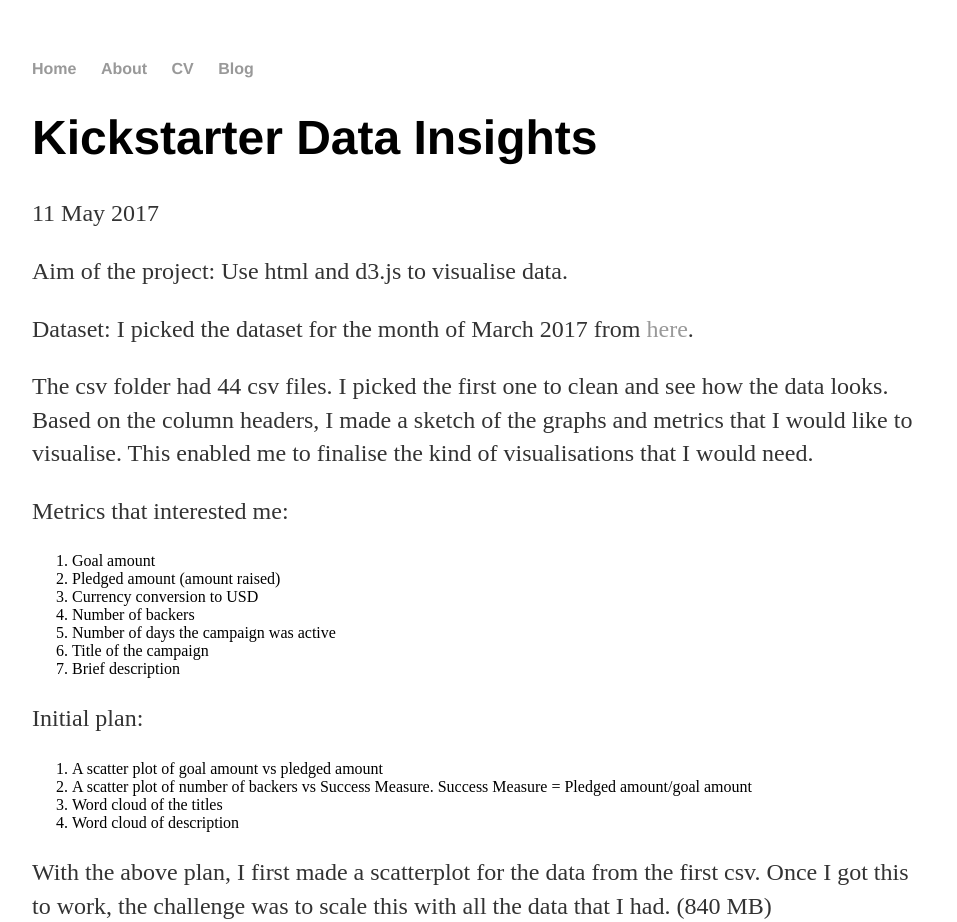
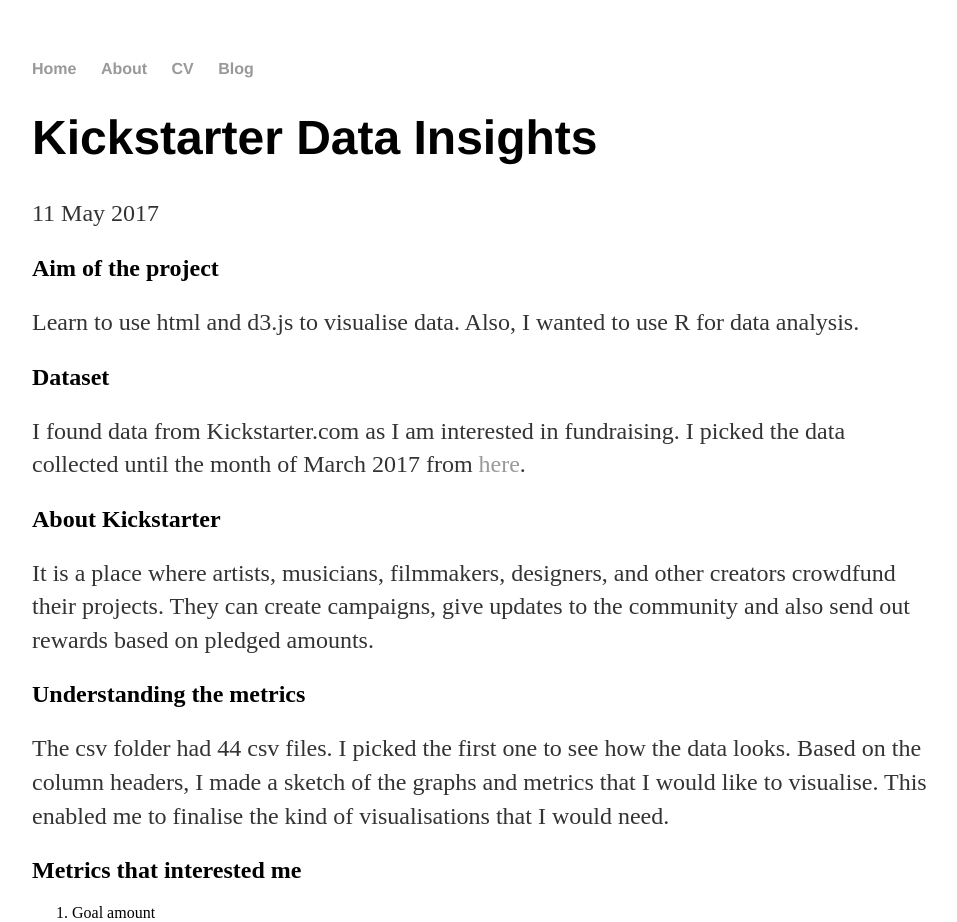
Before and after one commit to UpadhyayBindu/UpadhyayBindu.github.io, a Jekyll site: the page built from _posts/2017-05-11-kickstarter-data-insights.md, in a window 1280 px wide and 1400 px high. Shown: the top 922 px of the window, without its empty margins (160-1117 px from the left). Built offline with Jekyll 4.4.1, drawn with Linux system fonts in a browser that asks for light colours; our own code applies the rules of GitHub Pages for plain Markdown files; some of the changed text lies outside the part shown.

Commit message:
Updated with more analysis

```diff
--- a/_posts/2017-05-11-kickstarter-data-insights.md
+++ b/_posts/2017-05-11-kickstarter-data-insights.md
@@ -1,10 +1,16 @@
-Aim of the project: Use html and d3.js to visualise data.
+## Aim of the project
+Learn to use html and d3.js to visualise data. Also, I wanted to use R for data analysis.
 
-Dataset: I picked the dataset for the month of March 2017 from [here](https://webrobots.io/kickstarter-datasets/).
+## Dataset
+I found data from Kickstarter.com as I am interested in fundraising. I picked the data collected until the month of March 2017 from [here](https://webrobots.io/kickstarter-datasets/).
 
-The csv folder had 44 csv files. I picked the first one to clean and see how the data looks. Based on the column headers, I made a sketch of the graphs and metrics that I would like to visualise. This enabled me to finalise the kind of visualisations that I would need.
+## About Kickstarter
+It is a place where artists, musicians, filmmakers, designers, and other creators crowdfund their projects. They can create campaigns, give updates to the community and also send out rewards based on pledged amounts.
 
-Metrics that interested me:
+## Understanding the metrics
+The csv folder had 44 csv files. I picked the first one to see how the data looks. Based on the column headers, I made a sketch of the graphs and metrics that I would like to visualise. This enabled me to finalise the kind of visualisations that I would need.
+
+## Metrics that interested me
 1. Goal amount
 2. Pledged amount (amount raised)
 3. Currency conversion to USD
@@ -13,7 +19,7 @@
 6. Title of the campaign
 7. Brief description
 
-Initial plan:
+## Initial plan
 1. A scatter plot of goal amount vs pledged amount
 2. A scatter plot of number of backers vs Success Measure. Success Measure = Pledged amount/goal amount
 3. Word cloud of the titles
@@ -27,6 +33,37 @@
 
 Here is the graph:
 
-![alt text](https://github.com/UpadhyayBindu/Kickstarterdataanalysis/blob/master/successmeasure.png "Success Measure")
+![alt text](/images/successmeasure.png)
 
-Next is the scatterplot with pledged vs goal amount.
+Next is the scatterplot with pledged vs goal amount. This is how the graph looks:
+
+![alt text](/images/goalvspledged1.png)
+
+As you can see, there are lot of outliers. I cleaned the data and here are some more images.
+
+### Limiting goal and pledged to 10,000,000 USD
+
+If goal<10000000 & pledged<10000000, then we eliminate 67 campaigns.
+
+
+![alt text](/images/goalvspledged2.png)
+
+### Limiting goal and pledged to 1,000,000 USD
+
+
+### Graph of Pledged amount vs Average amount per backer
+![alt text](/images/pledgedvsavgbacker3.png)
+
+#### Limiting pledged amount to 1,000,000 USD and average per backer to 3000 USD:
+
+![alt text](/images/pledgedvsavgbacker2.png)
+
+
+## Some totals
+* Total number of backers = 23,688,868
+* Total number of campaigns = 1,73,026
+* Campaigns with pledged>goal = 76805
+* Campaigns with pledged<goal = 96221
+* Campaigns with no pledged amount = 23,557
+* Total pledged amount = $1,999,596,042
+* Average per backer = $84.4
```
Also changed, not shown: _posts/images/goalvspledged1.png (added), _posts/images/goalvspledged2.png (added), _posts/images/pledgedvsavgbacker2.png (added), _posts/images/pledgedvsavgbacker3.png (added), _posts/images/successmeasure.png (added), _posts/images/textblurb1.png (added), _posts/images/textblurb2.png (added), _posts/images/titletext1.png (added), _posts/images/titletext2.png (added), 2 other files.
